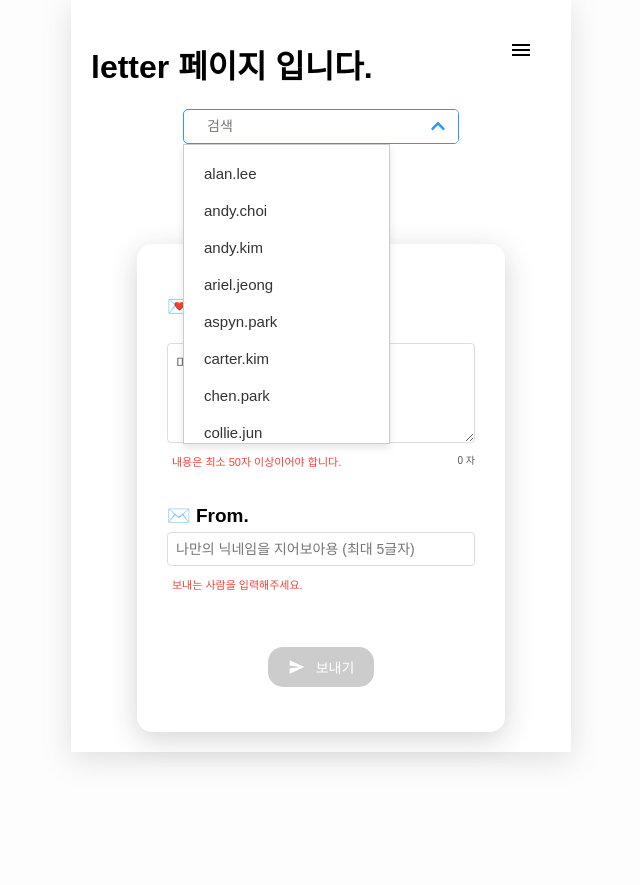
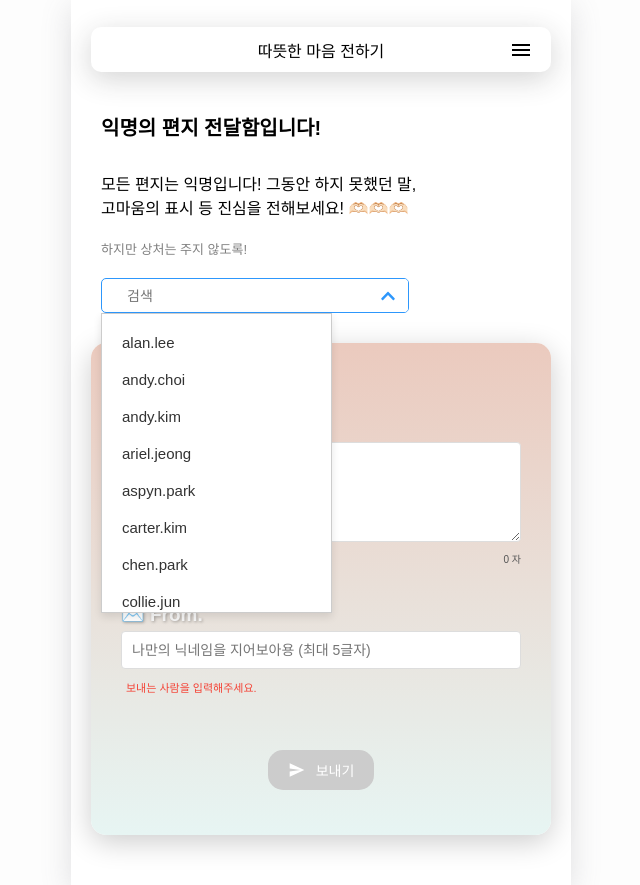
Before and after one commit to ricanicaa/ricanica_fe, a React (Vite) app: page /letter in a window 1280 px wide. Shown: the whole page, without its empty margins (319-959 px from the left). Before the commit the page ends 800 px from the top, so only its background shows below. Built offline with nearby package versions, Linux system fonts and the light colour scheme.

Commit message:
💄letter 페이지 수정

```diff
--- a/src/pages/Letter.jsx
+++ b/src/pages/Letter.jsx
@@ -1,6 +1,8 @@
 import { useState } from "react";
 import { CreateLetter } from "../components/CreateLetter";
 import { SearchBar } from "../components/SearchBar";
+import styles from "../styles/components/Letter.module.css";
+import search from "../image/search.png";
 
 export const Letter = () => {
   const [searchQuery, setSearchQuery] = useState("");
@@ -9,14 +11,23 @@ export const Letter = () => {
     setSearchQuery(query);
   };
   return (
-        <div className="Letter">
-            <h1>letter 페이지 입니다.</h1>
+    <div className={styles.letter}>
+      <div className={styles.pageTitle}> 따뜻한 마음 전하기 </div>
+      <div className={styles.searchContainer}>
+        <div className={styles.title}>익명의 편지 전달함입니다!</div>
+        <div className={styles.subTitle}>
+          <div>모든 편지는 익명입니다! 그동안 하지 못했던 말,</div>
+          <div>고마움의 표시 등 진심을 전해보세요! 🫶🏻🫶🏻🫶🏻</div>
+          <div className={styles.caution}>하지만 상처는 주지 않도록!</div>
+        </div>
         <SearchBar
           searchQuery={searchQuery}
           onSearchQueryChange={handleSearchQueryChange}
         />
-            <div style={{ height: "100px" }}></div>
+      </div>
+      <div style={{ height: "30px" }}></div>
       <CreateLetter searchQuery={searchQuery} />
+      <div style={{ height: "30px" }}></div>
     </div>
   );
 };
--- a/src/styles/components/CreateLetter.css
+++ b/src/styles/components/CreateLetter.css
@@ -1,21 +1,41 @@
 .CreateLetter {
   height: auto;
-    width: 80%;
-    box-shadow: rgba(42, 42, 42, 0.2) 0px 7px 29px 0px;
+  width: 100%;
+  background: linear-gradient(to bottom, #ebcabe, #e7f5f3);
+  color: white;
+  box-shadow: rgba(0, 0, 0, 0.2) 0px 7px 29px 0px;
   margin: auto;
   padding: 30px;
   border-radius: 15px;
+  position: relative;
+  overflow: hidden;
+  font-family: "Arial", sans-serif;
+}
+
+.CreateLetter::before {
+  content: "";
+  position: absolute;
+  top: 0;
+  left: 0;
+  width: 100%;
+  height: 100%;
+  opacity: 0.1;
+  z-index: 1;
 }
 
 .LetterForm {
   display: flex;
   flex-direction: column;
   gap: 15px;
+  z-index: 2;
+  position: relative;
 }
 
 .To {
   margin-top: 20px;
   font-size: 20px;
+  font-weight: bold;
+  text-shadow: 1px 1px 3px rgba(0, 0, 0, 0.3);
 }
 
 .FormField {
@@ -28,22 +48,26 @@
 label {
   font-size: 19px;
   margin-bottom: 5px;
+  color: #f8f8f8;
+  text-shadow: 1px 1px 3px rgba(0, 0, 0, 0.3);
 }
 
 .helper-text {
   font-size: 11px;
-    color: #f55757;
+  color: #ffcccb;
   margin-left: 5px;
 }
 
 input,
 textarea {
-    padding: 8px;
+  padding: 10px;
   font-size: 14px;
   border: 1px solid #ddd;
   border-radius: 4px;
   width: 100%;
   margin-bottom: 5px;
+  background: #fff;
+  color: #333;
 }
 
 textarea {
@@ -51,20 +75,6 @@ textarea {
   min-height: 100px;
 }
 
-/* .SubmitButton {
-    padding: 10px;
-    background-color: #007bff;
-    color: white;
-    font-size: 16px;
-    border: none;
-    border-radius: 4px;
-    cursor: pointer;
-    margin: 25px 0;
-}
-
-.SubmitButton:hover {
-    background-color: #0056b3;
-} */
 .SubmitButton {
   padding: 10px 20px;
   margin-top: 30px;
@@ -79,8 +89,12 @@ textarea {
 }
 
 .SubmitButton.active {
-    background-color: #007bff;
+  background-color: #3cb371;
   cursor: pointer;
+}
+
+.SubmitButton.active:hover {
+  background-color: #da562e;
 }
 
 .SubmitButton.disabled {
@@ -93,6 +107,7 @@ textarea {
   color: #f44336;
   margin-top: 5px;
 }
+
 .char-count {
   font-size: 10px;
   color: #555;
@@ -100,3 +115,25 @@ textarea {
   right: 0;
   bottom: 2px;
 }
+
+/* 눈송이 애니메이션 */
+.snowflake {
+  position: absolute;
+  top: -10px;
+  color: white;
+  font-size: 14px;
+  animation: snow 10s linear infinite;
+  z-index: 2;
+  pointer-events: none;
+}
+
+@keyframes snow {
+  0% {
+    transform: translateY(0);
+    opacity: 1;
+  }
+  100% {
+    transform: translateY(100vh);
+    opacity: 0;
+  }
+}
--- /dev/null
+++ b/src/styles/components/Letter.module.css
@@ -0,0 +1,43 @@
+.pageTitle {
+  height: 45px;
+  display: flex;
+  align-items: center;
+  justify-content: center;
+  width: 100%;
+  border-radius: 10px;
+  margin: 7px 0 30px;
+  box-shadow: rgba(42, 42, 42, 0.2) 0px 7px 29px 0px;
+}
+
+.letter {
+  width: 100%;
+  display: flex;
+  flex-direction: column;
+  align-items: flex-start;
+}
+
+.title {
+  margin-top: 10px;
+  font-weight: bold;
+  font-size: 20px;
+}
+
+.subTitle {
+  margin-top: 10px;
+}
+
+.searchContainer {
+  width: 100%;
+  padding: 0 10px;
+  margin: auto;
+  align-items: flex-start;
+  gap: 20px;
+  display: flex;
+  flex-direction: column;
+}
+
+.caution {
+  margin-top: 20px;
+  font-size: 13px;
+  opacity: 0.5;
+}
--- a/src/styles/components/SearchBar.css
+++ b/src/styles/components/SearchBar.css
@@ -2,9 +2,8 @@
   display: flex;
   justify-content: center;
   align-items: center;
-    width: 60%;
+  width: 70%;
   height: 35px;
-    margin: auto;
   gap: 30px;
   position: relative;
 }
```
Also changed, not shown: src/components/CreateLetter.jsx (+3 -9 lines), src/image/search.png (added). Lines whose indentation alone changed are shown as unchanged.
